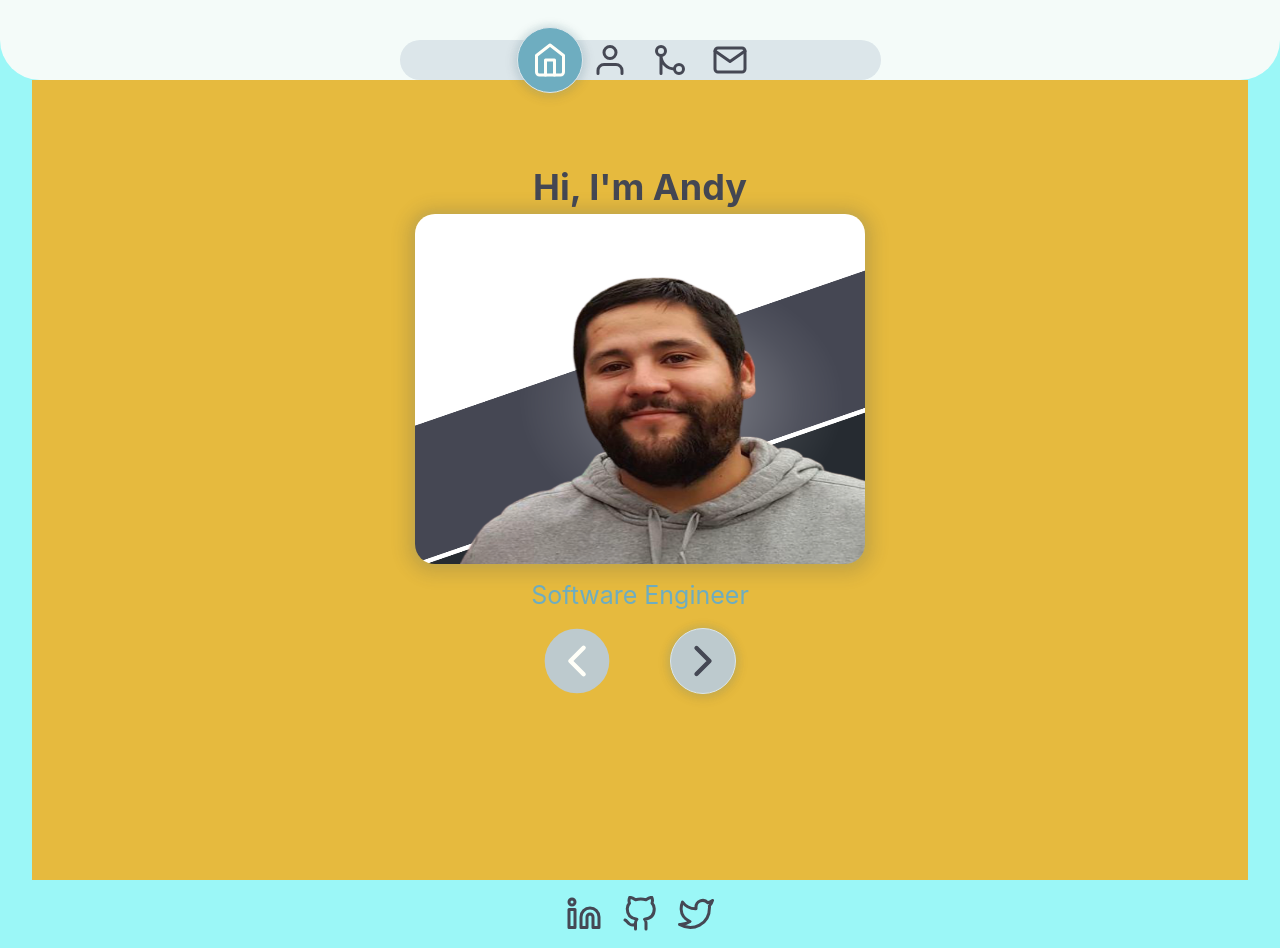
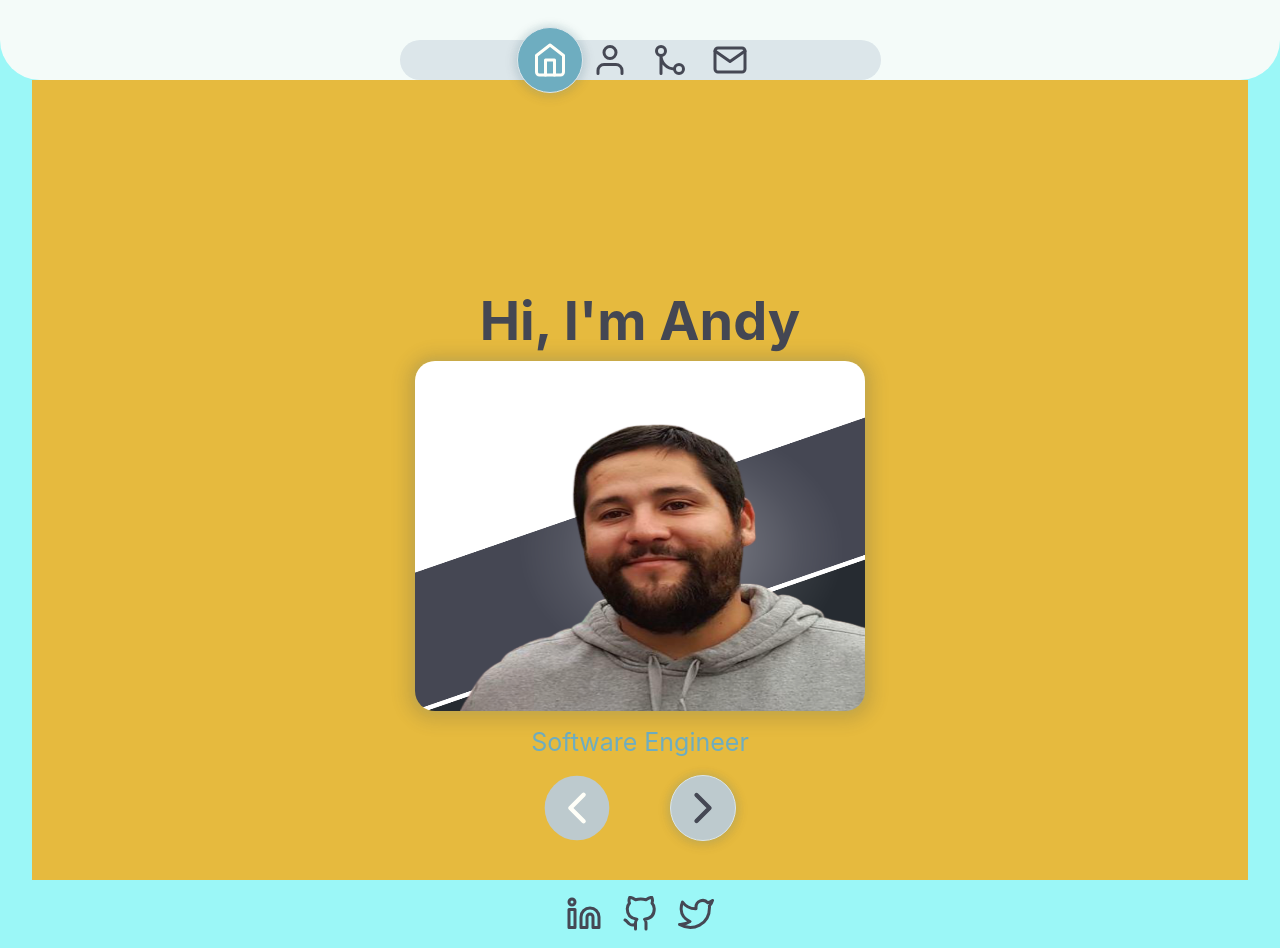
Before and after one commit to andrew-oyanguren/typescript-portfolio, a React (Vite) app: page / in a window 1280 px wide. Built offline with nearby package versions, Linux system fonts and the light colour scheme.

Commit message:
Updated ResponsiveWrapper's medium device breakpoint to be 768

```diff
--- a/src/components/PageTitle/PageTitle.module.css
+++ b/src/components/PageTitle/PageTitle.module.css
@@ -5,14 +5,19 @@
 }
 
 /* Inherited styles allow to parent to pass styles. */
-
 .PageTitle h1,
 h2 {
-  font-size: var(--font-size-large);
   color: inherit;
 }
 
 .PageTitle h2 {
+  padding: var(--spacing-medium) 0;
   background-color: var(--color-dark-gray);
-  padding: var(--spacing-medium) 0;
 }
+
+/* MEDIUM_DEVICES: > 768 */
+@media (min-width: 768px) {
+  .PageTitle {
+    margin-top: calc(var(--spacing-large) * 5);
+  }
+}
--- a/src/components/ResponsiveWrapper/ResponsiveWrapper.module.css
+++ b/src/components/ResponsiveWrapper/ResponsiveWrapper.module.css
@@ -13,8 +13,8 @@
   background-color: rgb(223, 207, 158);
 }
 
-/* tablet > 481 */
-@media (min-width: 481px) {
+/* tablet > 768 */
+@media (min-width: 768px) {
   .ResponsiveWrapper {
     /* TODO: REMOVE FOR DEVELOPMENT ONLY */
     background-color: rgba(0, 255, 255, 0.75);
```
